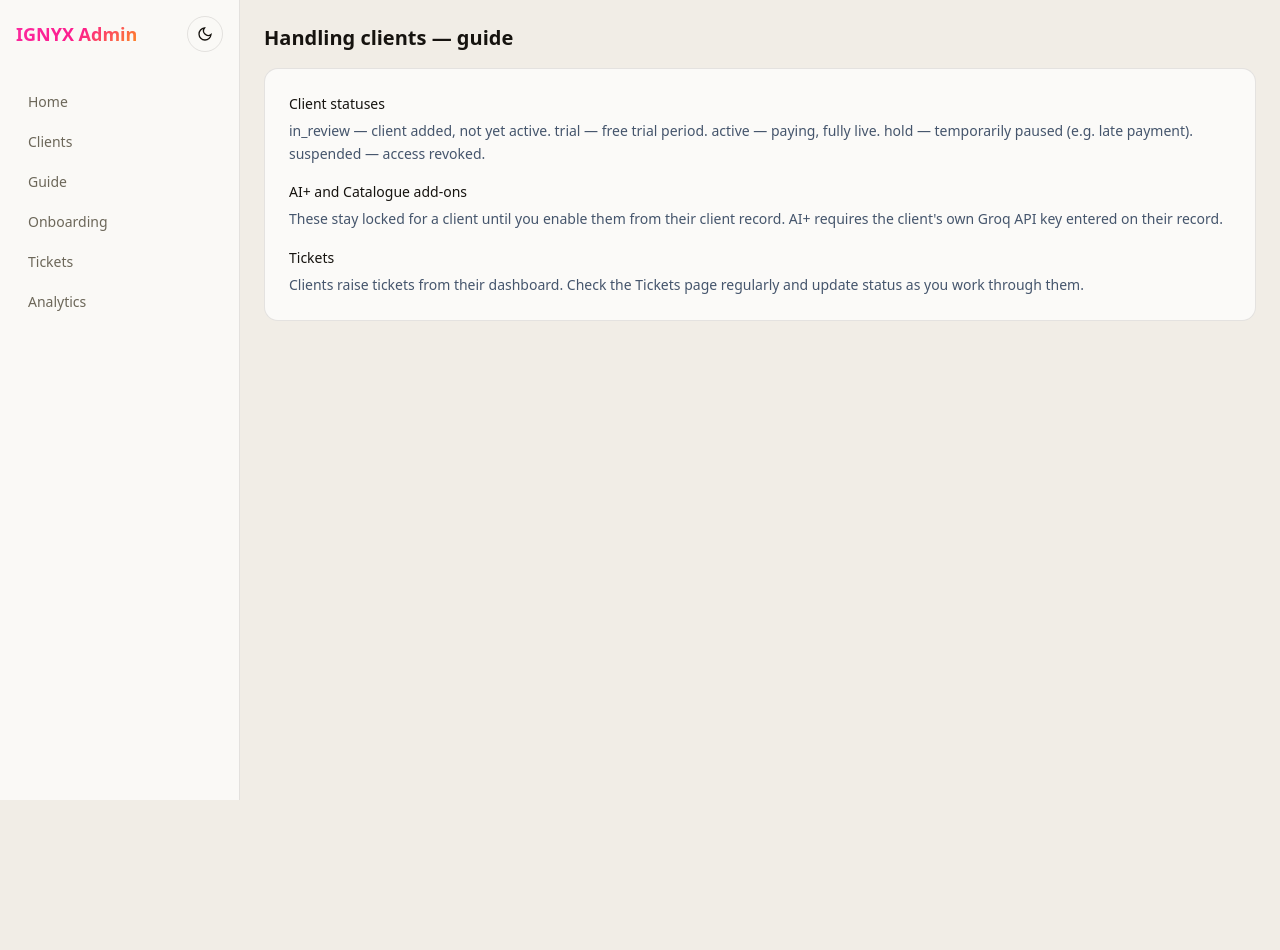
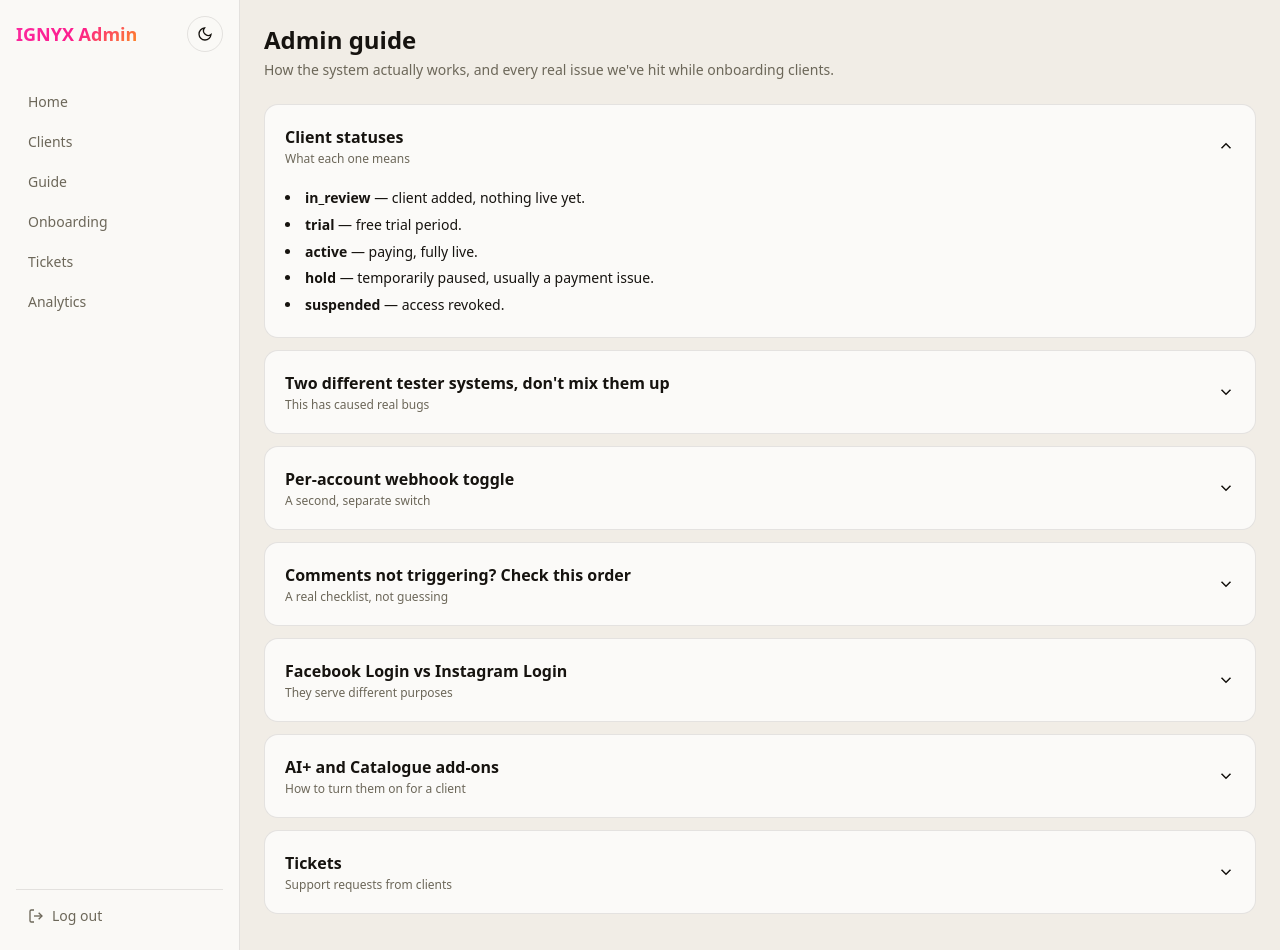
Before and after one commit to thesahilsinha/ignyx, a Next.js app: page /admin/guide in a window 1280 px wide. Before the commit the page ends 800 px from the top, so only its background shows below. Built offline with nearby package versions, Linux system fonts and the light colour scheme.

Commit message:
add logout everywhere, real copy-pasteable onboarding sql, fully rewritten admin guide

```diff
--- a/app/admin/guide/page.tsx
+++ b/app/admin/guide/page.tsx
@@ -1,4 +1,5 @@
 import AppShell from "@/components/AppShell";
+import { AccordionSection } from "@/components/Accordion";
 
 const navItems = [
   { label: "Home", href: "/admin/dashboard" },
@@ -9,33 +10,95 @@ const navItems = [
   { label: "Analytics", href: "/admin/analytics" },
 ];
 
-export default function GuidePage() {
+function Warn({ children }: { children: React.ReactNode }) {
+  return (
+    <div className="bg-amber-50 border border-amber-200 rounded-lg p-3 text-xs mt-3 text-amber-800">
+      <strong>Watch out:</strong> {children}
+    </div>
+  );
+}
+
+export default function AdminGuidePage() {
   return (
     <AppShell title="IGNYX Admin" navItems={navItems}>
-      <h1 className="text-xl font-semibold mb-4">Handling clients — guide</h1>
-      <div className="gradient-border p-6 space-y-4 text-sm leading-relaxed">
-        <div>
-          <div className="font-medium mb-1">Client statuses</div>
-          <p className="text-slate-600">
-            in_review — client added, not yet active. trial — free trial period. active — paying, fully live.
-            hold — temporarily paused (e.g. late payment). suspended — access revoked.
-          </p>
-        </div>
-        <div>
-          <div className="font-medium mb-1">AI+ and Catalogue add-ons</div>
-          <p className="text-slate-600">
-            These stay locked for a client until you enable them from their client record.
-            AI+ requires the client&apos;s own Groq API key entered on their record.
-          </p>
-        </div>
-        <div>
-          <div className="font-medium mb-1">Tickets</div>
-          <p className="text-slate-600">
-            Clients raise tickets from their dashboard. Check the Tickets page regularly and update status
-            as you work through them.
-          </p>
-        </div>
+      <div className="mb-6">
+        <h1 className="text-2xl font-bold mb-1">Admin guide</h1>
+        <p className="text-sm text-[var(--color-text-muted)]">
+          How the system actually works, and every real issue we&apos;ve hit while onboarding clients.
+        </p>
       </div>
+
+      <AccordionSection title="Client statuses" subtitle="What each one means" defaultOpen>
+        <ul className="list-disc list-inside space-y-1">
+          <li><strong>in_review</strong> — client added, nothing live yet.</li>
+          <li><strong>trial</strong> — free trial period.</li>
+          <li><strong>active</strong> — paying, fully live.</li>
+          <li><strong>hold</strong> — temporarily paused, usually a payment issue.</li>
+          <li><strong>suspended</strong> — access revoked.</li>
+        </ul>
+      </AccordionSection>
+
+      <AccordionSection title="Two different tester systems, don't mix them up" subtitle="This has caused real bugs">
+        <p className="mb-2">
+          Meta has two separate places to add someone, and only one of them actually connects a client&apos;s Instagram.
+        </p>
+        <ul className="list-disc list-inside space-y-1">
+          <li>
+            <strong>App roles</strong> (App settings → App roles) grants access to the Meta app itself. It does
+            <strong> not</strong> send an Instagram invite and won&apos;t let a client&apos;s account send messages or comments.
+          </li>
+          <li>
+            <strong>Instagram Testers</strong> (Instagram API → Generate access tokens → Add account) is the one that
+            actually invites the client&apos;s Instagram account. They accept it from inside the Instagram app, under
+            Settings → Apps and websites → Tester invites.
+          </li>
+        </ul>
+        <Warn>
+          If a client&apos;s automation isn&apos;t working at all and there are zero webhook logs for them, check they were
+          added via Instagram Testers, not just App roles.
+        </Warn>
+      </AccordionSection>
+
+      <AccordionSection title="Per-account webhook toggle" subtitle="A second, separate switch">
+        <p>
+          On the same Generate access tokens page, each connected account has its own Webhook Subscription toggle.
+          This is different from the app-wide field subscriptions (comments, messages) on the Webhooks page.
+          Both need to be on, for every client, individually.
+        </p>
+      </AccordionSection>
+
+      <AccordionSection title="Comments not triggering? Check this order" subtitle="A real checklist, not guessing">
+        <ol className="list-decimal list-inside space-y-1">
+          <li>Confirm the comment is genuinely public, not auto-hidden by Instagram as spam.</li>
+          <li>Confirm the comment was made on a post that client actually owns, not a post they were only tagged as a collaborator on. Collab post comments fire under the original poster&apos;s account, not the collaborator&apos;s.</li>
+          <li>Check the client was added via Instagram Testers (see above), not just App roles.</li>
+          <li>Check their per-account Webhook Subscription toggle is On.</li>
+          <li>Use the Test button on the Webhooks page (comments field) to confirm Meta can reach your server at all, independent of any real comment.</li>
+        </ol>
+      </AccordionSection>
+
+      <AccordionSection title="Facebook Login vs Instagram Login" subtitle="They serve different purposes">
+        <p className="mb-2">
+          Instagram Login handles the core product: comments, DMs, story replies, scheduling. It doesn&apos;t need a
+          Facebook Page at all.
+        </p>
+        <p>
+          Facebook Login for Business is only needed for Ads analytics and the Catalogue add-on, since ad accounts
+          and product catalogs are Business Manager concepts, not things Instagram Login can access. A client only
+          needs to go through this second connect flow if they&apos;re on a plan or add-on that needs it.
+        </p>
+      </AccordionSection>
+
+      <AccordionSection title="AI+ and Catalogue add-ons" subtitle="How to turn them on for a client">
+        <p>
+          Both stay locked on a client&apos;s dashboard until enabled from their client record in Clients. AI+ also
+          needs a Groq API key entered on that same record, the client generates their own key and gives it to you.
+        </p>
+      </AccordionSection>
+
+      <AccordionSection title="Tickets" subtitle="Support requests from clients">
+        <p>Clients raise tickets from their own dashboard. Check the Tickets page regularly and update status as you work through them.</p>
+      </AccordionSection>
     </AppShell>
   );
 }
--- /dev/null
+++ b/app/api/auth/logout/route.ts
@@ -0,0 +1,8 @@
+import { NextResponse } from "next/server";
+
+export async function POST() {
+  const response = NextResponse.json({ success: true });
+  response.cookies.set("ignyx_admin_session", "", { maxAge: 0, path: "/" });
+  response.cookies.set("ignyx_client_session", "", { maxAge: 0, path: "/" });
+  return response;
+}
--- a/components/AppShell.tsx
+++ b/components/AppShell.tsx
@@ -2,6 +2,7 @@
 
 import { useState, ReactNode } from "react";
 import Link from "next/link";
+import { usePathname, useRouter } from "next/navigation";
 import ThemeToggle from "./ThemeToggle";
 
 interface NavItem {
@@ -17,6 +18,28 @@ interface AppShellProps {
 
 export default function AppShell({ title, navItems, children }: AppShellProps) {
   const [drawerOpen, setDrawerOpen] = useState(false);
+  const pathname = usePathname();
+  const router = useRouter();
+  const isAdmin = pathname.startsWith("/admin");
+
+  async function handleLogout() {
+    await fetch("/api/auth/logout", { method: "POST" });
+    router.push(isAdmin ? "/admin" : "/client");
+  }
+
+  const LogoutButton = (
+    <button
+      onClick={handleLogout}
+      className="flex items-center gap-2 px-3 py-2 rounded-lg text-sm text-[var(--color-text-muted)] hover:bg-[var(--color-surface-muted)] hover:text-red-500 transition w-full"
+    >
+      <svg width="16" height="16" viewBox="0 0 24 24" fill="none" stroke="currentColor" strokeWidth="2">
+        <path d="M9 21H5a2 2 0 0 1-2-2V5a2 2 0 0 1 2-2h4" />
+        <polyline points="16 17 21 12 16 7" />
+        <line x1="21" y1="12" x2="9" y2="12" />
+      </svg>
+      Log out
+    </button>
+  );
 
   return (
     <div className="min-h-screen flex">
@@ -25,7 +48,7 @@ export default function AppShell({ title, navItems, children }: AppShellProps) {
           <span className="text-lg font-bold ig-gradient-text">{title}</span>
           <ThemeToggle />
         </div>
-        <nav className="flex flex-col gap-1">
+        <nav className="flex flex-col gap-1 flex-1">
           {navItems.map((item) => (
             <Link
               key={item.href}
@@ -36,6 +59,7 @@ export default function AppShell({ title, navItems, children }: AppShellProps) {
             </Link>
           ))}
         </nav>
+        <div className="border-t border-[var(--color-border)] pt-2 mt-2">{LogoutButton}</div>
       </aside>
 
       <div className="flex-1 flex flex-col">
@@ -56,12 +80,12 @@ export default function AppShell({ title, navItems, children }: AppShellProps) {
         {drawerOpen && (
           <div className="fixed inset-0 z-50 md:hidden">
             <div className="absolute inset-0 bg-black/40" onClick={() => setDrawerOpen(false)} />
-            <div className="absolute left-0 top-0 h-full w-64 bg-[var(--color-surface)] p-4">
+            <div className="absolute left-0 top-0 h-full w-64 bg-[var(--color-surface)] p-4 flex flex-col">
               <div className="flex items-center justify-between mb-6">
                 <span className="font-bold ig-gradient-text">{title}</span>
                 <button onClick={() => setDrawerOpen(false)} aria-label="Close menu">✕</button>
               </div>
-              <nav className="flex flex-col gap-1">
+              <nav className="flex flex-col gap-1 flex-1">
                 {navItems.map((item) => (
                   <Link
                     key={item.href}
@@ -73,6 +97,7 @@ export default function AppShell({ title, navItems, children }: AppShellProps) {
                   </Link>
                 ))}
               </nav>
+              <div className="border-t border-[var(--color-border)] pt-2 mt-2">{LogoutButton}</div>
             </div>
           </div>
         )}
```
Also changed, not shown: app/admin/onboarding/page.tsx (+65 -11 lines).
